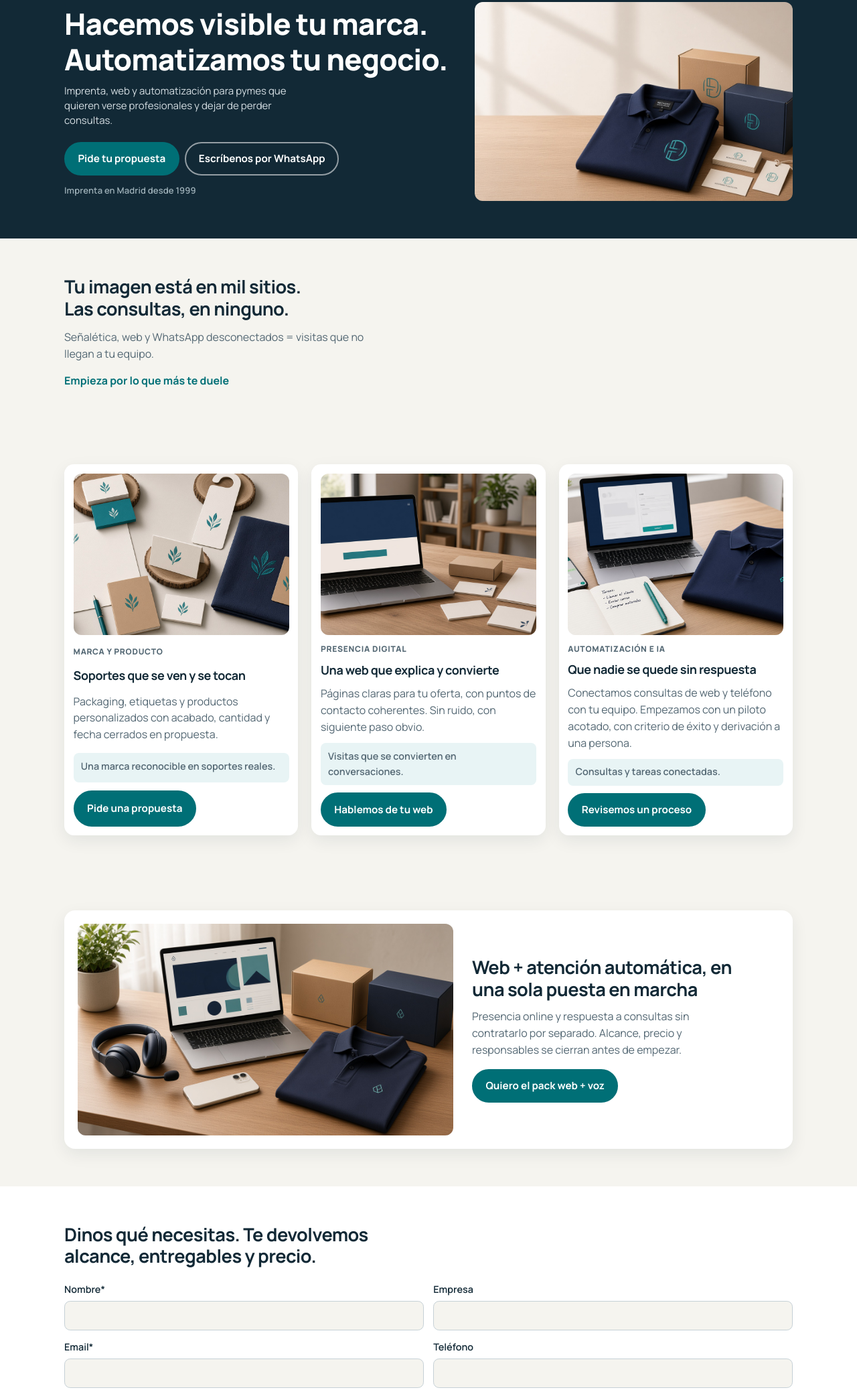
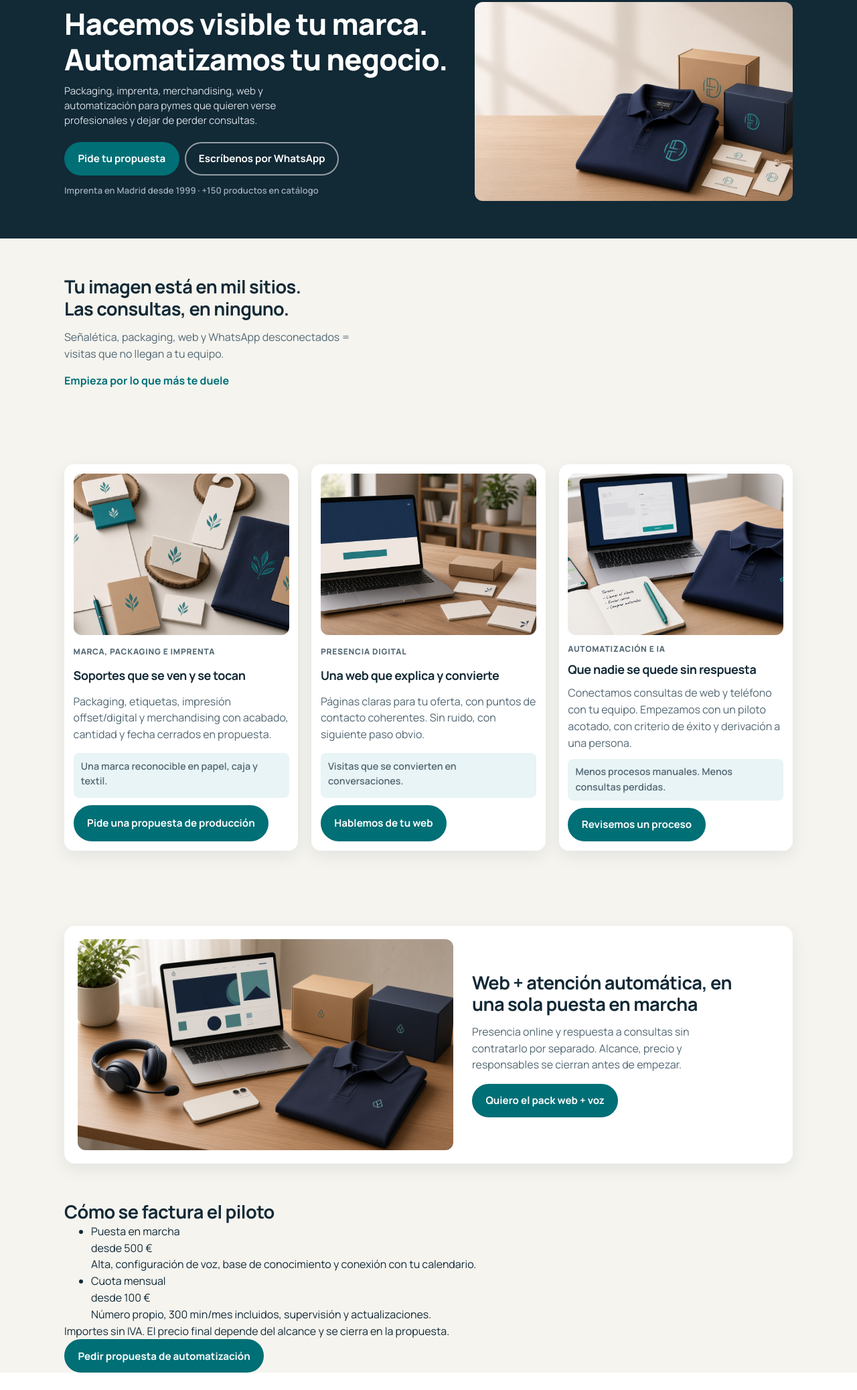
Before and after one commit to ddiez78/disflim-prototype, a plain HTML site: page index.html in a window 1280 px wide. Shown: the part 101-2176 px from the top of the page at 67% size. Drawn offline with Linux system fonts and the light colour scheme.

Commit message:
content: lead-gen update (index.html)

```diff
--- a/index.html
+++ b/index.html
@@ -3,8 +3,8 @@
 <head>
   <meta charset="UTF-8">
   <meta name="viewport" content="width=device-width, initial-scale=1">
-  <meta name="description" content="Disflim: imprenta, web y automatización para pymes. Hacemos visible tu marca y automatizamos tu negocio.">
-  <title>Disflim — Marca, web y automatización para pymes</title>
+  <meta name="description" content="Packaging, imprenta, merchandising, web y automatización con IA. Propuesta con alcance y precio. Madrid desde 1999.">
+  <title>Disflim — Packaging, imprenta, web y automatización para pymes</title>
   <link rel="preconnect" href="https://fonts.googleapis.com">
   <link rel="preconnect" href="https://fonts.gstatic.com" crossorigin>
   <link href="https://fonts.googleapis.com/css2?family=Manrope:wght@400;500;600;700;800&display=swap" rel="stylesheet">
@@ -20,6 +20,7 @@
       <nav class="nav-desktop" aria-label="Principal">
         <a href="#puertas">Soluciones</a>
         <a href="#pack">Pack</a>
+        <a href="#precios">Precios</a>
         <a href="#contacto">Propuesta</a>
       </nav>
 
@@ -48,6 +49,7 @@
     <nav class="nav-mobile" id="menu-movil" aria-label="Menú" hidden>
       <a href="#puertas">Soluciones</a>
       <a href="#pack">Pack</a>
+      <a href="#precios">Precios</a>
       <a href="#contacto">Propuesta</a>
     </nav>
   </header>
@@ -57,12 +59,12 @@
       <div class="container hero-inner">
         <div class="hero-copy">
           <h1 id="hero-title">Hacemos visible tu marca. Automatizamos tu negocio.</h1>
-          <p class="hero-sub">Imprenta, web y automatización para pymes que quieren verse profesionales y dejar de perder consultas.</p>
+          <p class="hero-sub">Packaging, imprenta, merchandising, web y automatización para pymes que quieren verse profesionales y dejar de perder consultas.</p>
           <div class="hero-ctas">
             <a class="btn btn-primary" href="#contacto">Pide tu propuesta</a>
             <a class="btn btn-secondary" href="https://wa.me/34678610527" target="_blank" rel="noopener noreferrer">Escríbenos por WhatsApp</a>
           </div>
-          <p class="hero-micro">Imprenta en Madrid desde 1999</p>
+          <p class="hero-micro">Imprenta en Madrid desde 1999 · +150 productos en catálogo</p>
         </div>
         <div class="media media-hero">
           <img src="img/hero.png" width="1280" height="720" alt="Merchandising y packaging de marca sobre mesa, con espacio limpio a la izquierda" loading="eager" decoding="async">
@@ -73,7 +75,7 @@
     <section class="pain" id="dolor" aria-labelledby="pain-title">
       <div class="container reveal">
         <h2 id="pain-title">Tu imagen está en mil sitios. Las consultas, en ninguno.</h2>
-        <p>Señalética, web y WhatsApp desconectados = visitas que no llegan a tu equipo.</p>
+        <p>Señalética, packaging, web y WhatsApp desconectados = visitas que no llegan a tu equipo.</p>
         <a class="pain-cta" href="#puertas">Empieza por lo que más te duele</a>
       </div>
     </section>
@@ -86,11 +88,11 @@
             <div class="media media-door">
               <img src="img/puerta-producto.png" width="960" height="720" alt="Materiales de marca: papelería, packaging y textiles con acabado profesional" loading="lazy" decoding="async">
             </div>
-            <p class="door-kicker">Marca y producto</p>
+            <p class="door-kicker">Marca, packaging e imprenta</p>
             <h3>Soportes que se ven y se tocan</h3>
-            <p>Packaging, etiquetas y productos personalizados con acabado, cantidad y fecha cerrados en propuesta.</p>
-            <p class="door-result">Una marca reconocible en soportes reales.</p>
-            <a class="btn btn-primary" href="#contacto" data-need="marca">Pide una propuesta</a>
+            <p>Packaging, etiquetas, impresión offset/digital y merchandising con acabado, cantidad y fecha cerrados en propuesta.</p>
+            <p class="door-result">Una marca reconocible en papel, caja y textil.</p>
+            <a class="btn btn-primary" href="#contacto" data-need="packaging">Pide una propuesta de producción</a>
           </li>
           <li class="door-card reveal">
             <div class="media media-door">
@@ -109,7 +111,7 @@
             <p class="door-kicker">Automatización e IA</p>
             <h3>Que nadie se quede sin respuesta</h3>
             <p>Conectamos consultas de web y teléfono con tu equipo. Empezamos con un piloto acotado, con criterio de éxito y derivación a una persona.</p>
-            <p class="door-result">Consultas y tareas conectadas.</p>
+            <p class="door-result">Menos procesos manuales. Menos consultas perdidas.</p>
             <a class="btn btn-primary" href="#contacto" data-need="auto">Revisemos un proceso</a>
           </li>
         </ul>
@@ -126,6 +128,27 @@
           <p class="pack-text">Presencia online y respuesta a consultas sin contratarlo por separado. Alcance, precio y responsables se cierran antes de empezar.</p>
           <a class="btn btn-primary" href="#contacto" data-need="pack">Quiero el pack web + voz</a>
         </div>
+      </div>
+    </section>
+
+
+    <section class="pricing" id="precios" aria-labelledby="pricing-title">
+      <div class="container pricing-inner reveal">
+        <h2 id="pricing-title">Cómo se factura el piloto</h2>
+        <ul class="pricing-list">
+          <li class="pricing-card">
+            <p class="pricing-label">Puesta en marcha</p>
+            <p class="pricing-amount">desde 500&nbsp;€</p>
+            <p>Alta, configuración de voz, base de conocimiento y conexión con tu calendario.</p>
+          </li>
+          <li class="pricing-card">
+            <p class="pricing-label">Cuota mensual</p>
+            <p class="pricing-amount">desde 100&nbsp;€</p>
+            <p>Número propio, 300 min/mes incluidos, supervisión y actualizaciones.</p>
+          </li>
+        </ul>
+        <p class="pricing-micro">Importes sin IVA. El precio final depende del alcance y se cierra en la propuesta.</p>
+        <a class="btn btn-primary" href="#contacto" data-need="auto">Pedir propuesta de automatización</a>
       </div>
     </section>
 
@@ -154,7 +177,8 @@
             <label for="necesidad">Qué necesitas*</label>
             <select id="necesidad" name="necesidad" required aria-required="true">
               <option value="" disabled selected>Elige una opción</option>
-              <option value="marca">Marca</option>
+              <option value="packaging">Packaging / imprenta</option>
+              <option value="merch">Merchandising</option>
               <option value="web">Web</option>
               <option value="auto">Automatización</option>
               <option value="pack">Pack</option>
@@ -217,7 +241,7 @@
               </button>
             </dt>
             <dd id="faq-a1" role="region" aria-labelledby="faq-q1" hidden>
-              No. Imprenta y producto, presencia digital, y automatización. Empiezas por una puerta y amplias cuando tenga sentido.
+              No. Packaging e imprenta, merchandising, presencia digital y automatización. Empiezas por una puerta y amplias cuando tenga sentido.
             </dd>
           </div>
           <div class="faq-item">
@@ -250,7 +274,7 @@
               </button>
             </dt>
             <dd id="faq-a4" role="region" aria-labelledby="faq-q4" hidden>
-              Publicamos referencias orientativas cuando aplica. El precio final depende de cantidad, acabado y alcance; va separado en la propuesta.
+              Sí: referencias orientativas del piloto de automatización en esta misma página. El precio final depende de cantidad, acabado y alcance; va separado en la propuesta.
             </dd>
           </div>
           <div class="faq-item">
@@ -271,7 +295,7 @@
 
   <footer class="site-footer">
     <div class="container footer-inner">
-      <p class="footer-brand">Disflim · Marca, producción y tecnología</p>
+      <p class="footer-brand">Disflim · Packaging, imprenta, web y automatización</p>
       <p class="footer-links">
         <a href="#contacto">Pide tu propuesta</a>
         ·
```
